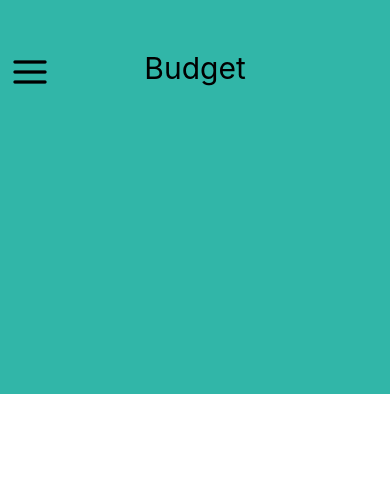
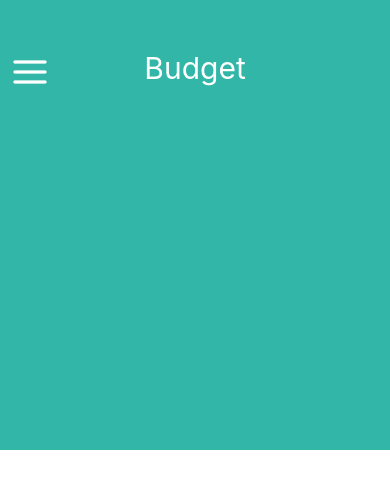
Before and after one commit to silva-tim/react-native-app, a React Native app: screen / in a window 390 px wide. Shown: the top 488 px of the page. Built offline with nearby package versions, Linux system fonts and the light colour scheme.

Commit message:
Started home page

```diff
--- a/App.jsx
+++ b/App.jsx
@@ -1,13 +1,13 @@
 import { StatusBar } from 'expo-status-bar';
 import { StyleSheet, Text, View } from 'react-native';
 import NavBar from './components/NavBar';
+import Home from './components/Home';
 
 export default function App() {
   return (
     <View style={styles.container}>
       <NavBar />
-      <View style={styles.container}></View>
-      <View style={{ flex: 1.5, backgroundColor: 'white' }}></View>
+      <Home />
       <StatusBar style="auto" />
     </View>
   );
@@ -16,6 +16,6 @@ export default function App() {
 const styles = StyleSheet.create({
   container: {
     flex: 1,
-    backgroundColor: '#31B6A8',
+    backgroundColor: '#ffffff',
   },
 });
--- a/components/Home.jsx
+++ b/components/Home.jsx
@@ -1,3 +1,5 @@
+import { View, Text } from 'react-native';
+
 export default function Home() {
-  return <View></View>;
+  return <View style={{ backgroundColor: '#31B6A8', height: 350 }}></View>;
 }
--- a/components/NavBar.jsx
+++ b/components/NavBar.jsx
@@ -8,14 +8,20 @@ export default function NavBar() {
         justifyContent: 'space-between',
         flexDirection: 'row',
         paddingTop: 50,
+        height: 100,
+        backgroundColor: '#31B6A8',
       }}
     >
       <View style={{ flex: 1 }}>
         <Pressable style={{ paddingStart: 10 }}>
-          <Feather name="menu" size={40} color="black" />
+          <Feather name="menu" size={40} color="white" />
         </Pressable>
       </View>
-      <Text style={{ flex: 1, textAlign: 'center', fontSize: 30 }}>Budget</Text>
+      <Text
+        style={{ flex: 1, textAlign: 'center', fontSize: 30, color: 'white' }}
+      >
+        Budget
+      </Text>
       <View style={{ flex: 1 }} />
     </View>
   );
```
